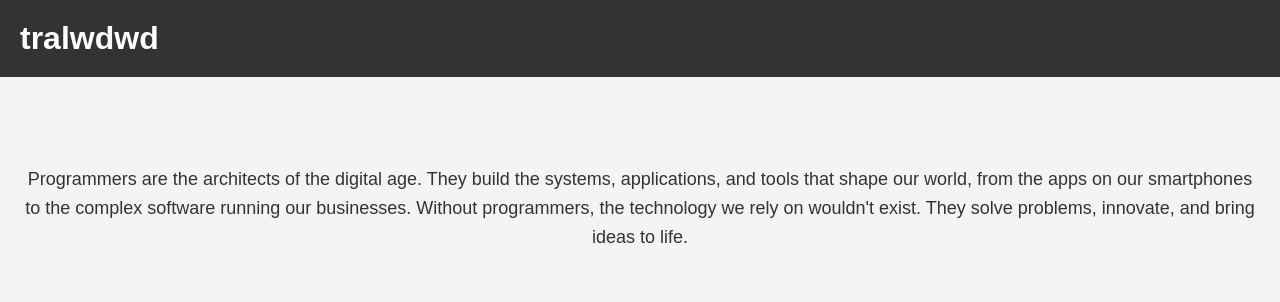
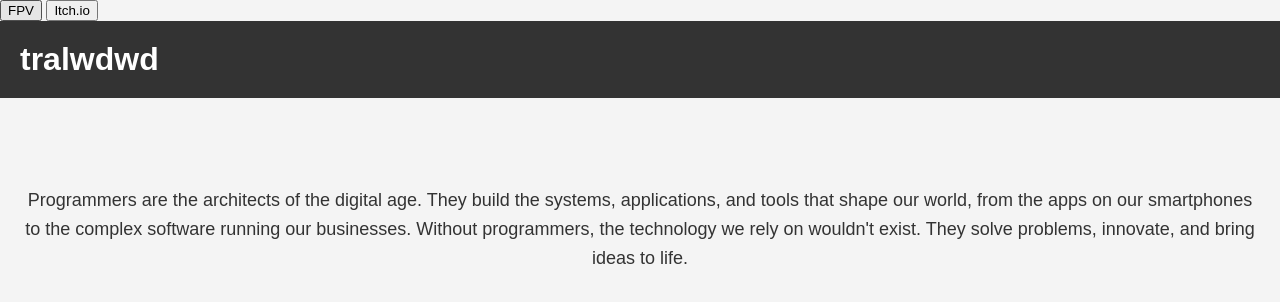
Before and after one commit to tralwdwd/tralwdwd.github.io, a plain HTML site: page index.html in a window 1280 px wide. Drawn offline with Linux system fonts and the light colour scheme.

Commit message:
Update index.html

```diff
--- a/index.html
+++ b/index.html
@@ -4,6 +4,8 @@
     <meta charset="UTF-8">
     <meta name="viewport" content="width=device-width, initial-scale=1.0">
     <title>tralwdwd</title>
+    <button id="playgame">FPV</button>
+    <button id="itchgame">Itch.io</button>
     <link rel="stylesheet" href="style.css">
 </head>
 <body>
```
